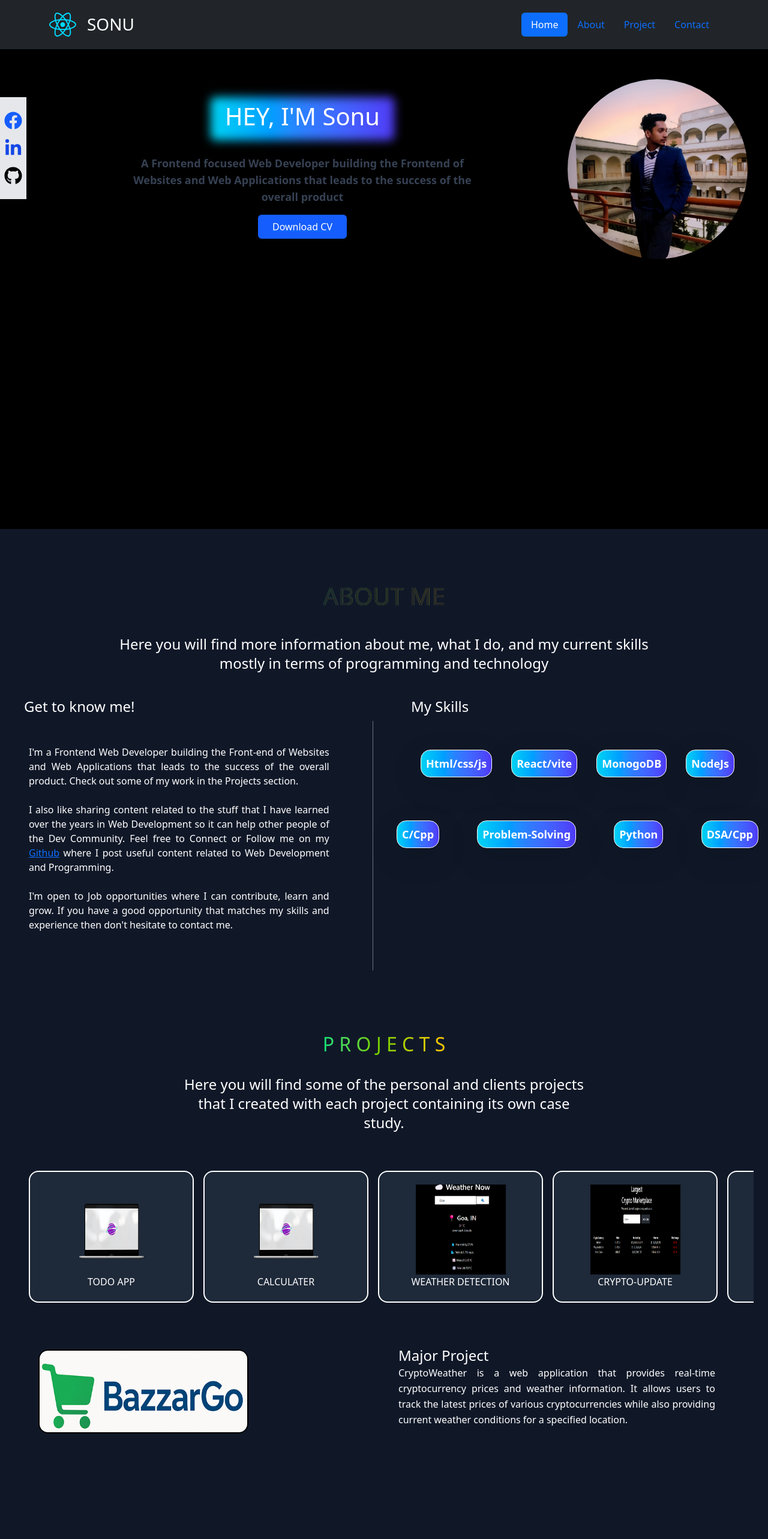
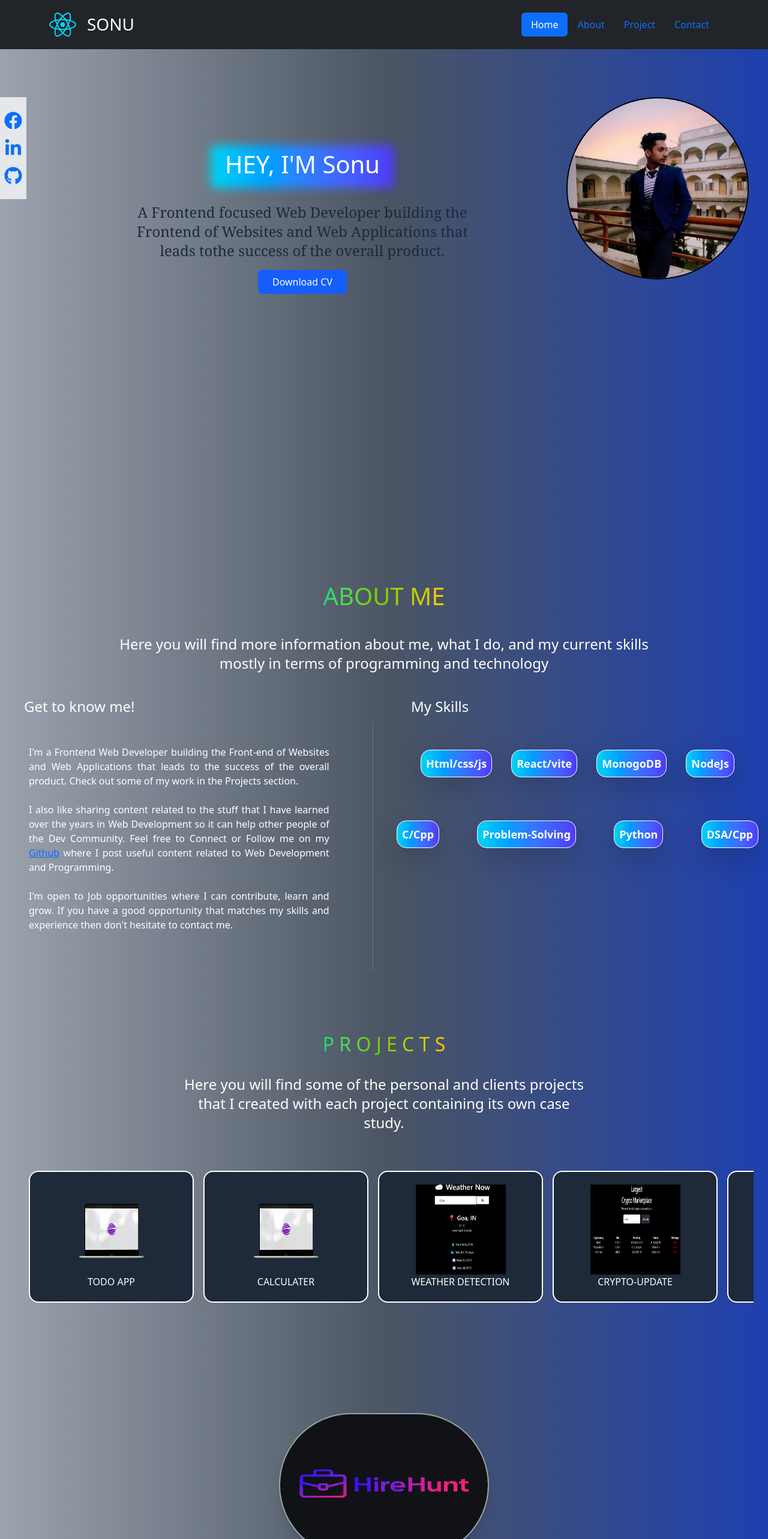
Before and after one commit to sonu164/Sonu-Portfolio, a React (Vite) app: page / in a window 1280 px wide. Shown: the top 2566 px of the page at 60% size. Built offline with nearby package versions, Linux system fonts and the light colour scheme.

Commit message:
Add Initial files

```diff
--- a/src/component/Contact.jsx
+++ b/src/component/Contact.jsx
@@ -26,7 +26,7 @@ function Contact() {
   };
 
   return (
-    <div className="bg-gray-900 min-h-screen flex flex-col items-center justify-center ">
+    <div className=" min-h-screen flex flex-col items-center justify-center ">
       <h1 className="text-4xl font-bold pt-10 text-transparent bg-clip-text bg-gradient-to-r from-green-400 via-lime-500 to-yellow-400">
         C O N T A C T
       </h1>
--- a/src/component/about.jsx
+++ b/src/component/about.jsx
@@ -1,6 +1,6 @@
 function About() {
   return (
-    <div className="bg-gray-900 min-h-screen flex flex-col items-center justify-center">
+    <div className=" min-h-screen flex flex-col items-center justify-center">
       <h1
         className="text-4xl font-bold text-transparent bg-clip-text mt-4 bg-gradient-to-r from-green-400 via-lime-500 to-yellow-400
 "
--- a/src/component/certificate.jsx
+++ b/src/component/certificate.jsx
@@ -2,7 +2,7 @@ import Hacker from "../assets/HackerRank.png";
 
 function Certificate() {
   return (
-    <div className="bg-gray-900 min-h-screen flex flex-col items-center justify-center">
+    <div className=" min-h-screen flex flex-col items-center justify-center">
       <h1 className="text-4xl font-bold text-transparent bg-clip-text bg-gradient-to-r from-green-400 via-lime-500 to-yellow-400">
         C E R T I F I C A T E
       </h1>
--- a/src/component/home.jsx
+++ b/src/component/home.jsx
@@ -6,20 +6,21 @@ function Home() {
   return (
     <div
       id="Home"
-      className="flex  text-center justify-between min-h-screen  px-8 bg-black"
+      className="flex  text-center justify-between min-h-screen  px-8"
     >
       <Sidebar />
 
-      <div className="w-3/4 pl-8 mt-20 flex flex-col items-center">
+      <div className="w-3/4 pl-8 mt-40 flex flex-col items-center">
         <div className="relative w-fit mb-4">
           <div className="absolute inset-0 rounded-lg blur-sm bg-gradient-to-r from-cyan-400 via-blue-500 to-indigo-600 z-0"></div>
           <h1 className="relative z-10 text-4xl font-bold text-white px-6 py-2">
             HEY, I'M Sonu
           </h1>
         </div>
-        <p className="text-lg font-extrabold text-gray-700  mb-6 max-w-xl mx-auto">
+        <p className="text-2xl font-serif text-gray-800  mb-6 max-w-xl mx-auto ">
           A Frontend focused Web Developer building the Frontend of Websites and
-          Web Applications that leads to the success of the overall product
+          Web Applications that leads to
+          <span className="typing">the success of the overall product.</span>
         </p>
         <a
           href={Cv}
@@ -27,12 +28,15 @@ function Home() {
           target="_blank"
           rel="noopener noreferrer"
         >
-          <button className="bg-blue-600 flex justify-between text-white px-6 py-2 rounded hover:bg-blue-700">
+          <button
+            style={{ textDecoration: "none" }}
+            className="bg-blue-600 transition-transform duration-500 hover:scale-105    decoration-0 tr flex justify-between text-white px-6 py-2 rounded hover:bg-blue-700"
+          >
             Download CV
           </button>
         </a>
       </div>
-      <div className="w-1/4 mt-5  justify-center items-center">
+      <div className="w-1/4 mt-20  justify-center items-center">
         <img
           src={Profileimg}
           alt="Sonu"
--- a/src/component/project.jsx
+++ b/src/component/project.jsx
@@ -3,11 +3,12 @@ import Weather from "../assets/weather.png";
 import Crypto from "../assets/Crypto.png";
 import News from "../assets/News.png";
 import Bazzar from "../assets/BrandLogo.png";
+import HireHunt from "../assets/HireHunt.png";
 
 function Project() {
   return (
     <>
-      <div className="bg-gray-900 min-h-screen flex flex-col items-center py-10 px-4">
+      <div className=" min-h-screen flex flex-col items-center py-10 px-4">
         <div className="text-4xl font-bold text-transparent bg-clip-text bg-gradient-to-r from-green-400 via-lime-500 to-yellow-400 mb-4">
           <h2>P R O J E C T S</h2>
         </div>
@@ -45,25 +46,44 @@ function Project() {
               <img src={News} alt="Project" className="w-[150px] h-[150px]" />
               <span> NATIONAL NEWS </span>
             </div>
+            <div className="min-w-[275px] h-[220px] rounded-2xl border-2 border-white bg-gray-800 flex flex-col items-center justify-center text-white">
+              <img src={News} alt="Project" className="w-[150px] h-[150px]" />
+              <span> NATIONAL NEWS </span>
+            </div>
           </div>
         </div>
-
-        <div className="flex flex-col md:flex-row justify-between items-center mt-12 gap-6 max-w-6xl w-full">
+        <div className="flex flex-col md:flex-row justify-between items-center p-15 mt-25 gap-6 max-w-6xl w-full">
           <div className="text-white flex-shrink-0">
             <img
-              src={Bazzar}
+              src={HireHunt}
               alt=""
-              className="w-[350px] h-[140px] rounded-2xl border-2 border-black"
+              className="w-[350px] h-[240px] rounded-full border-2 border-gray-400 shadow-xl bg-gradient-to-r from-green-400 via-lime-500 to-yellow-400 transition-transform duration-500 hover:scale-105 hover:rotate-2"
             />
           </div>
+
           <div className="text-white max-w-xl text-justify px-4">
-            <span className="text-2xl font-extralight mb-2">Major Project</span>
+            <span className="text-2xl font-extralight mb-2">Minor Project</span>
             <p className="font-extralight leading-relaxed">
-              CryptoWeather is a web application that provides real-time
-              cryptocurrency prices and weather information. It allows users to
-              track the latest prices of various cryptocurrencies while also
-              providing current weather conditions for a specified location.
+              We have developed a **minor project titled "HireHunt"**, a dynamic
+              job search platform that allows users to search and stay updated
+              with the latest job opportunities. Built using **React** and
+              **Vite** for a fast and efficient frontend, the app is styled with
+              **Tailwind CSS** for a sleek and responsive design. On the
+              backend, we utilized **Node.js** and **Firebase**, enabling
+              real-time database interactions and secure data handling.
+              "HireHunt" offers a seamless experience for job seekers, making it
+              easier than ever to explore, filter, and apply for jobs—all in one
+              tech-powered platform.
             </p>
+            <button className="font-semibold  bg-gradient-to-b text-xl text-white transition-all duration-300 hover:from-green-400 hover:to-lime-500 hover:scale-105 px-4 py-2 rounded-lg mt-4">
+              <a
+                style={{ textDecoration: "none" }}
+                className="no-underline"
+                href="https://github.com/sonu164/HireHunt"
+              >
+                Check it out
+              </a>
+            </button>
           </div>
         </div>
       </div>
--- a/src/component/sidebar.jsx
+++ b/src/component/sidebar.jsx
@@ -4,14 +4,19 @@ function Sidebar() {
   return (
     <div className="w-11 fixed left-0  bg-gray-200 flex flex-col items-center py-4 space-y-4 mt-20">
       <span className="text-3xl text-blue-600 hover:scale-110 transition">
-        <a href=""></a>
-        <FaFacebook />
+        <a href="">
+          <FaFacebook />
+        </a>
       </span>
       <span className="text-3xl text-blue-700 hover:scale-110 transition">
-        <FaLinkedinIn />
+        <a href="https://www.linkedin.com/feed/">
+          <FaLinkedinIn />
+        </a>
       </span>
       <span className="text-3xl text-black hover:scale-110 transition">
-        <FaGithub />
+        <a style={{ textDecoration: "none" }} href="https://github.com/sonu164">
+          <FaGithub />
+        </a>
       </span>
     </div>
   );
--- a/src/index.css
+++ b/src/index.css
@@ -0,0 +1,21 @@
+@tailwind base;
+@tailwind components;
+@tailwind utilities;
+
+@layer base {
+  body{
+    background : linear-gradient(to right, rgb(156, 163, 175), rgb(75, 85, 99), rgb(30, 64, 175))
+  }
+}
+
+
+
+
+
+.scrollbar-hidden::-webkit-scrollbar {
+  display: none;
+}
+.scrollbar-hidden {
+  -ms-overflow-style: none; /* IE and Edge */
+  scrollbar-width: none; /* Firefox */
+}
```
Also changed, not shown: src/App.css (line endings or trailing spaces), src/assets/HireHunt.png (added).
